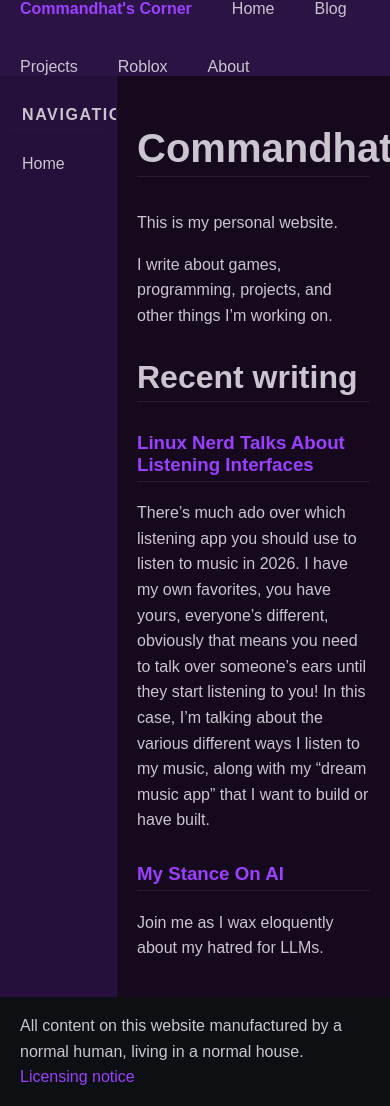
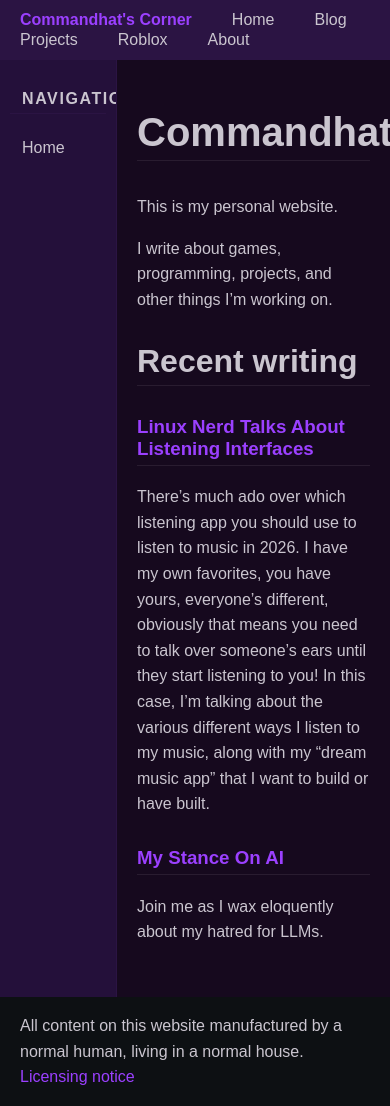
Before and after one commit to commandhat/blogsite-withpages, a Jekyll site: the page built from index.md, in a window 390 px wide. Built offline with Jekyll 4.4.1, drawn with Linux system fonts in a browser that asks for light colours.

Commit message:
yet another attempt to fix the header on mobile

```diff
--- a/assets/css/style.css
+++ b/assets/css/style.css
@@ -258,7 +258,16 @@ blockquote {
 
     .site-header {
         flex: 0 0 auto;
-        row-gap: 8px;
+        min-height: 0;
+        padding-top: 10px;
+        padding-bottom: 10px;
+        row-gap: 4px;
+    }
+
+    .site-header nav {
+        flex: 0 0 auto;
+        min-height: 40px;
+        row-gap: 0px;
     }
 
     .sidebar {
```
